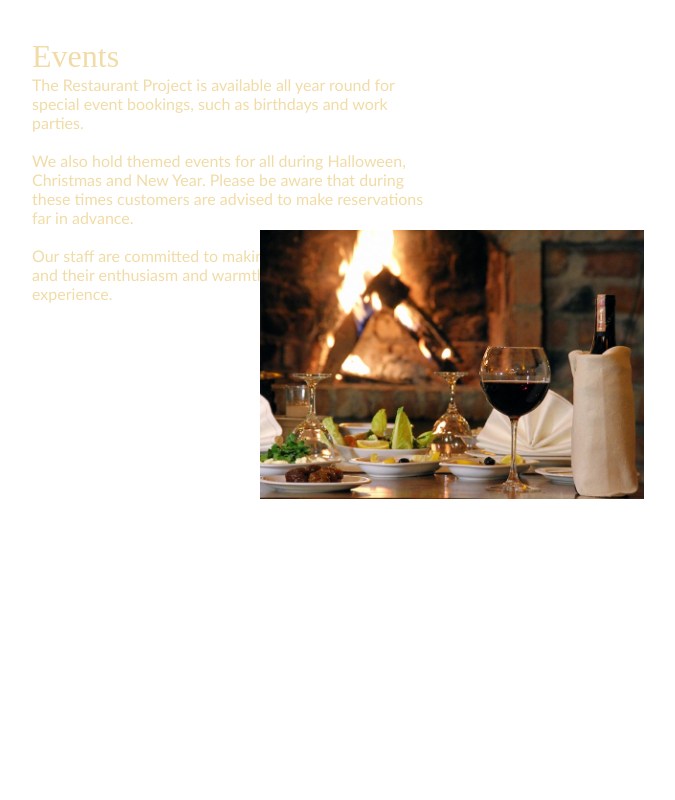
After one commit to thecraicbear/TheRestaurantProject, a PHP site: page /commonMods/content_Events.php in a window 1280 px wide. The commit adds this page. Shown: the whole page, without its empty margins (336-1011 px from the left). Run offline with PHP 8.4, Linux system fonts and the light colour scheme.

Commit message:
Added Events Page
Added events page and changed width properties of page

```diff
--- a/Events.php
+++ b/Events.php
@@ -49,7 +49,7 @@ body{
 
 
 <div class="content_Index"> <!--content class-->
-	<?php include "commonMods/content_Index.php"; ?> <!--mod import-->
+	<?php include "commonMods/content_Events.php"; ?> <!--mod import-->
 
 </div>
 
--- a/commonMods/_vti_cnf/content_Index.php
+++ b/commonMods/_vti_cnf/content_Index.php
@@ -1,12 +1,12 @@
 vti_encoding:SR|utf8-nl
 vti_author:SR|STUDENTS\\itjblund592
 vti_modifiedby:SR|STUDENTS\\itjblund592
-vti_timelastmodified:TR|01 Mar 2016 11:36:10 -0000
+vti_timelastmodified:TR|11 Mar 2016 10:17:19 -0000
 vti_timecreated:TR|26 Feb 2016 09:19:25 -0000
 vti_extenderversion:SR|12.0.0.0
 vti_backlinkinfo:VX|
-vti_nexttolasttimemodified:TW|26 Feb 2016 10:18:20 -0000
-vti_cacheddtm:TX|01 Mar 2016 11:36:10 -0000
+vti_nexttolasttimemodified:TW|11 Mar 2016 10:13:20 -0000
+vti_cacheddtm:TX|11 Mar 2016 10:17:20 -0000
 vti_filesize:IR|287
 vti_cachedbodystyle:SR|<body>
 vti_cachedneedsrewrite:BR|false
--- a/commonMods/_vti_cnf/footer.php
+++ b/commonMods/_vti_cnf/footer.php
@@ -1,12 +1,12 @@
 vti_encoding:SR|utf8-nl
 vti_author:SR|STUDENTS\\itjblund592
 vti_modifiedby:SR|STUDENTS\\itjblund592
-vti_timelastmodified:TR|08 Mar 2016 12:12:12 -0000
+vti_timelastmodified:TR|11 Mar 2016 10:06:02 -0000
 vti_timecreated:TR|26 Feb 2016 09:18:51 -0000
 vti_extenderversion:SR|12.0.0.0
 vti_backlinkinfo:VX|
-vti_nexttolasttimemodified:TW|08 Mar 2016 11:28:56 -0000
-vti_cacheddtm:TX|08 Mar 2016 12:12:12 -0000
+vti_nexttolasttimemodified:TW|11 Mar 2016 10:05:01 -0000
+vti_cacheddtm:TX|11 Mar 2016 10:06:04 -0000
 vti_filesize:IR|1197
 vti_cachedbodystyle:SR|<body>
 vti_cachedlinkinfo:VX|S|https://www.google.com/maps/embed
--- /dev/null
+++ b/commonMods/content_Events.php
@@ -0,0 +1,54 @@
+<head>
+
+<style type="text/css">.eventsContainer {
+	font-family: Calibri;
+	font-size: medium;
+	height:450px;
+	width: inherit;
+	margin-left:210px;
+	margin-right:150px;
+	color: #f1dca7;
+}
+
+.eventsContainer p {
+	padding-top:30px;
+	padding-left:150px;
+}
+
+.eventsContainer img {
+	float:right;
+	position: absolute;
+    top: 230px;
+    right: 300px;
+
+
+}
+
+</style>
+
+</head>
+
+<body>
+
+<div class="eventsContainer">
+
+<p style="width: 400px" ><!--events paragraph-->
+<font face="'Brush Script MT'" size="6">Events</font><!--heading-->
+<br>
+The Restaurant Project is available all year round for special event bookings, such as birthdays and work parties.
+<br><br>
+We also hold themed events for all during Halloween, Christmas and New Year. Please be aware that during these times
+customers are advised to make reservations far in advance.
+<br><br>
+Our staff are committed to making your event special, and their enthusiasm and warmth will ensure a pleasant experience.
+</p><!--end events paragraph-->
+
+
+
+<img alt="events" src="images/events.jpg" width="30%">
+
+</div>
+
+
+
+</body>
--- a/commonMods/content_Index.php
+++ b/commonMods/content_Index.php
@@ -3,10 +3,10 @@
 <style type="text/css">.indexContainer {
 	font-family: Arial, Helvetica, sans-serif;
 	font-size: medium;
-	height:590px;
+	height:450px;
 	width: inherit;
 	margin-left:210px;
-	margin-right:100px;
+	margin-right:150px;
 
 </style>
 
--- a/commonMods/footer.php
+++ b/commonMods/footer.php
@@ -9,8 +9,8 @@
 	border: thick double #f1dca7;
 	margin: 13px;
 	width: inherit;
-	margin-left: 100px;
-	margin-right: 100px;
+	margin-left: 150px;
+	margin-right: 150px;
 	padding-top: 5px;
 	padding-right: 5px;
 	padding-bottom: 210px;
--- a/commonMods/header.php
+++ b/commonMods/header.php
@@ -9,8 +9,8 @@
 	padding: 20px;
 	width: inherit;
 	margin: 3px;
-	margin-left: 100px;
-	margin-right: 100px;
+	margin-left: 150px;
+	margin-right: 150px;
 	color: #f1dca7;
 
 
```
Also changed, not shown: _vti_cnf/Events.php (+5 -4 lines), commonMods/_vti_cnf/content_Events.php (renamed from commonMods/_vti_cnf/header.php, +7 -5 lines), commonMods/_vti_cnf/menu.php (+4 -4 lines), commonMods/menu.php (+4 -4 lines), images/_vti_cnf/events.jpg (added), images/events.jpg (added), 2 other files.
